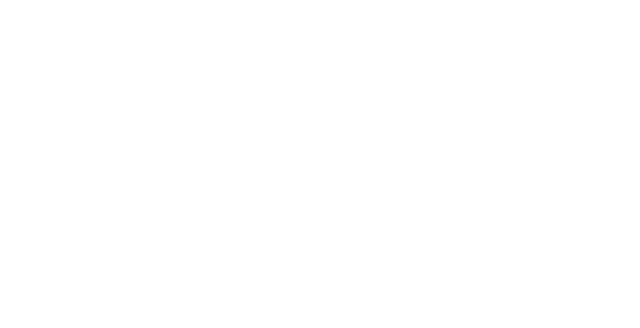
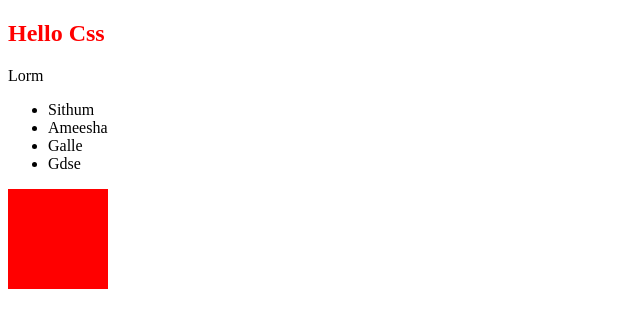
Before and after one commit to Sithumameesha/CssSample, a plain HTML site: page index.html in a window 1280 px wide. Shown: the whole page, without its empty margins (0-640 px from the left). Drawn offline with Linux system fonts and the light colour scheme.

Commit message:
Meta Style

```diff
--- a/index.html
+++ b/index.html
@@ -3,8 +3,32 @@
 <head>
     <meta charset="UTF-8">
     <title>Title</title>
+    <style>
+        /*Meta Style*/
+        div{
+            width: 100px;
+            height: 100px;
+            background-color: red;
+        }
+    </style>
 </head>
 <body>
+<section>
+    <!.. Inline Style>
+    <h1 style="color: red">Hello Css</h1>
+    <p>
+        Lorm
+    </p>
+    <ul>
+        <li>Sithum</li>
+        <li>Ameesha</li>
+        <li>Galle</li>
+        <li>Gdse</li>
 
+    </ul>
+    <div>
+
+    </div>
+</section>
 </body>
 </html>
```
